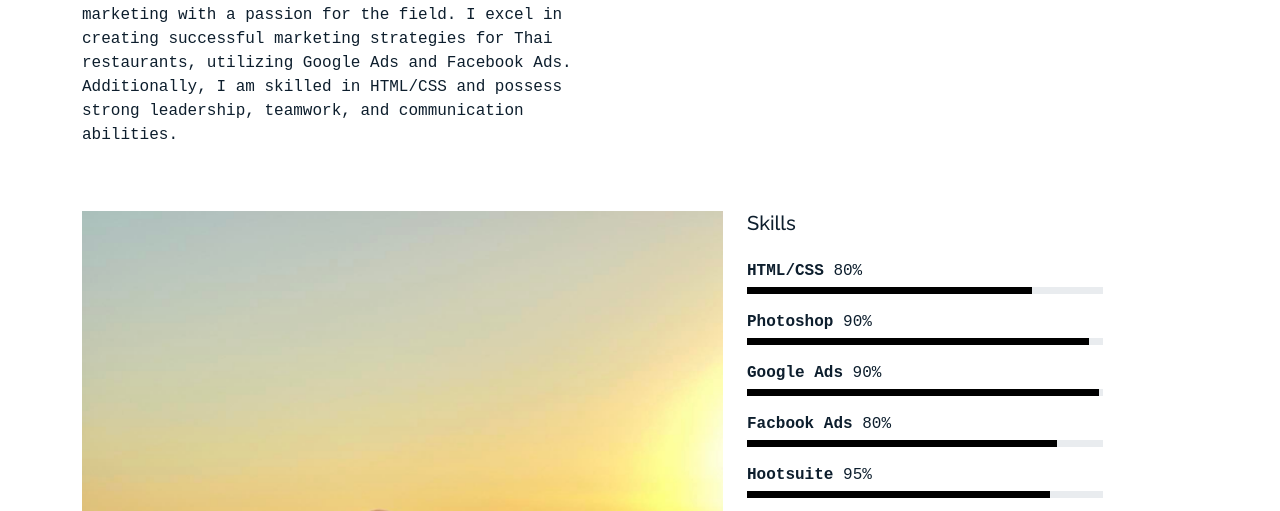
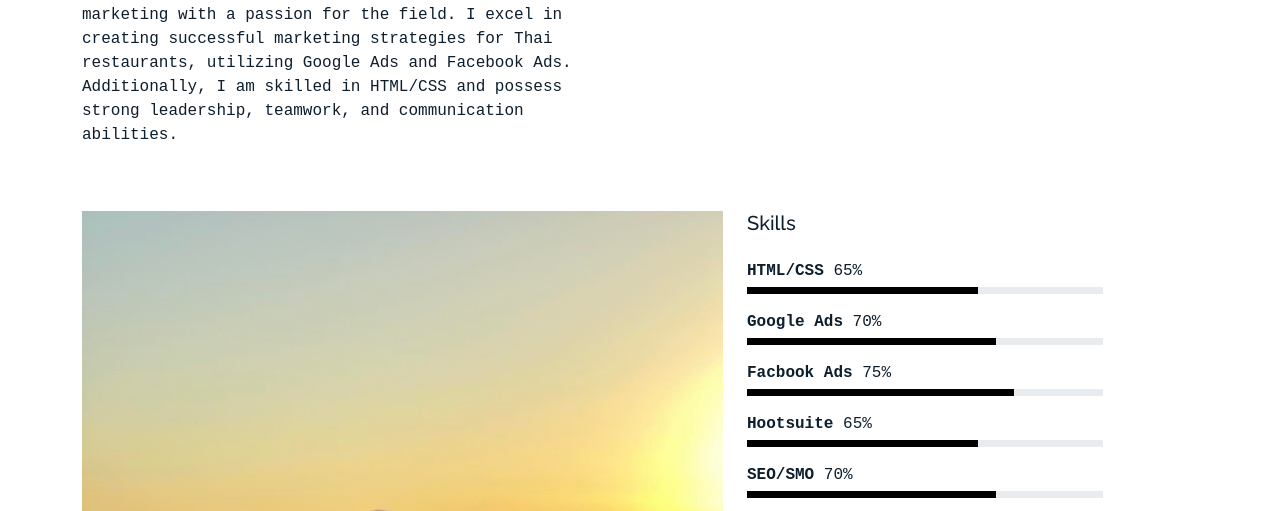
Before and after one commit to miatravo/miatravo.github.io, a plain HTML site: page about.html in a window 1280 px wide. Shown: the part 288-799 px from the top of the page. Drawn offline with Linux system fonts and the light colour scheme; a web font is replaced by a local one.

Commit message:
ajust skill

```diff
--- a/about.html
+++ b/about.html
@@ -83,55 +83,46 @@
               <li class="mb-3">
                 <div class="d-flex mb-1">
                   <strong>HTML/CSS</strong>
-                  <span class="ml-auto">&nbsp;80%</span>
+                  <span class="ml-auto">&nbsp;65%</span>
                 </div>
                 <div class="progress custom-progress">
-                  <div class="progress-bar" role="progressbar" style="width: 80%" aria-valuenow="80" aria-valuemin="0" aria-valuemax="100"></div>
-                </div>
-              </li>
-              <li class="mb-3">
-                <div class="d-flex mb-1">
-                  <strong>Photoshop</strong>
-                  <span class="ml-auto">&nbsp;90%</span>
-                </div>
-                <div class="progress custom-progress">
-                  <div class="progress-bar" role="progressbar" style="width: 96%" aria-valuenow="96" aria-valuemin="0" aria-valuemax="100"></div>
+                  <div class="progress-bar" role="progressbar" style="width: 65%" aria-valuenow="65" aria-valuemin="0" aria-valuemax="100"></div>
                 </div>
               </li>
               <li class="mb-3">
                 <div class="d-flex mb-1">
                   <strong>Google Ads</strong>
-                  <span class="ml-auto">&nbsp;90%</span>
+                  <span class="ml-auto">&nbsp;70%</span>
                 </div>
                 <div class="progress custom-progress">
-                  <div class="progress-bar" role="progressbar" style="width: 99%" aria-valuenow="99" aria-valuemin="0" aria-valuemax="100"></div>
+                  <div class="progress-bar" role="progressbar" style="width: 70%" aria-valuenow="70" aria-valuemin="0" aria-valuemax="100"></div>
                 </div>
               </li>
               <li class="mb-3">
                 <div class="d-flex mb-1">
                   <strong>Facbook Ads</strong>
-                  <span class="ml-auto">&nbsp;80%</span>
+                  <span class="ml-auto">&nbsp;75%</span>
                 </div>
                 <div class="progress custom-progress">
-                  <div class="progress-bar" role="progressbar" style="width: 87%" aria-valuenow="87" aria-valuemin="0" aria-valuemax="100"></div>
+                  <div class="progress-bar" role="progressbar" style="width: 75%" aria-valuenow="75" aria-valuemin="0" aria-valuemax="100"></div>
                 </div>
               </li>
               <li class="mb-3">
                 <div class="d-flex mb-1">
                   <strong>Hootsuite</strong>
-                  <span class="ml-auto">&nbsp;95%</span>
+                  <span class="ml-auto">&nbsp;65%</span>
                 </div>
                 <div class="progress custom-progress">
-                  <div class="progress-bar" role="progressbar" style="width: 85%" aria-valuenow="85" aria-valuemin="0" aria-valuemax="100"></div>
+                  <div class="progress-bar" role="progressbar" style="width: 65%" aria-valuenow="65" aria-valuemin="0" aria-valuemax="100"></div>
                 </div>
               </li>
               <li class="mb-3">
                 <div class="d-flex mb-1">
                   <strong>SEO/SMO</strong>
-                  <span class="ml-auto">&nbsp;80%</span>
+                  <span class="ml-auto">&nbsp;70%</span>
                 </div>
                 <div class="progress custom-progress">
-                  <div class="progress-bar" role="progressbar" style="width: 88%" aria-valuenow="88" aria-valuemin="0" aria-valuemax="100"></div>
+                  <div class="progress-bar" role="progressbar" style="width: 70%" aria-valuenow="70" aria-valuemin="0" aria-valuemax="100"></div>
                 </div>
               </li>
             </ul>
```
